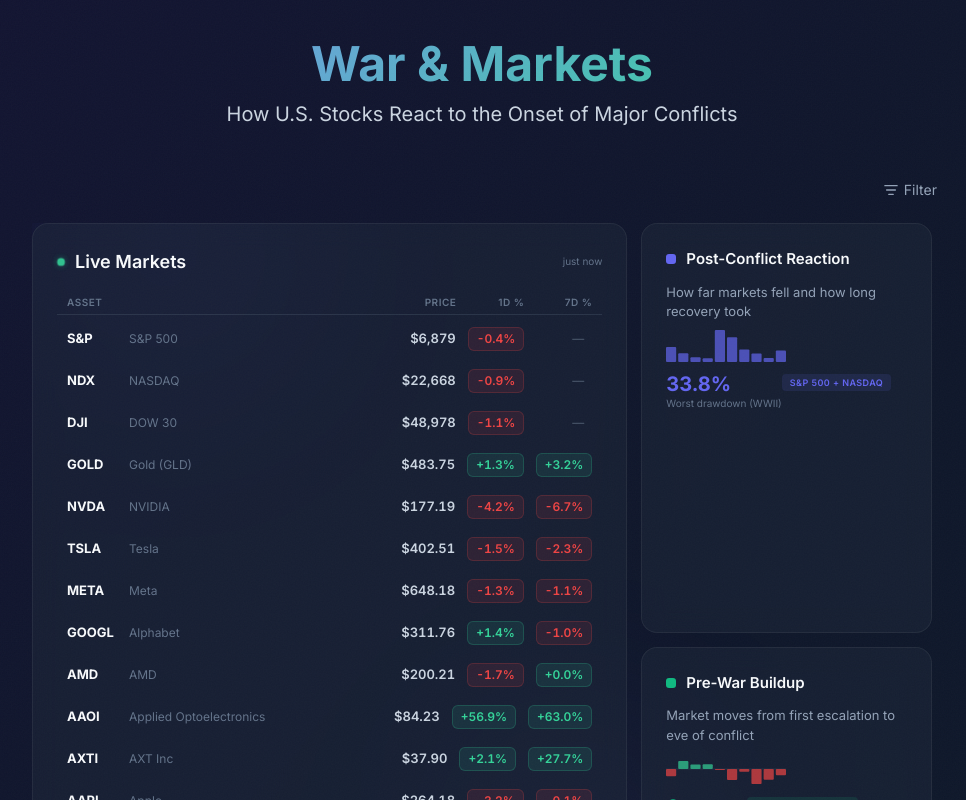
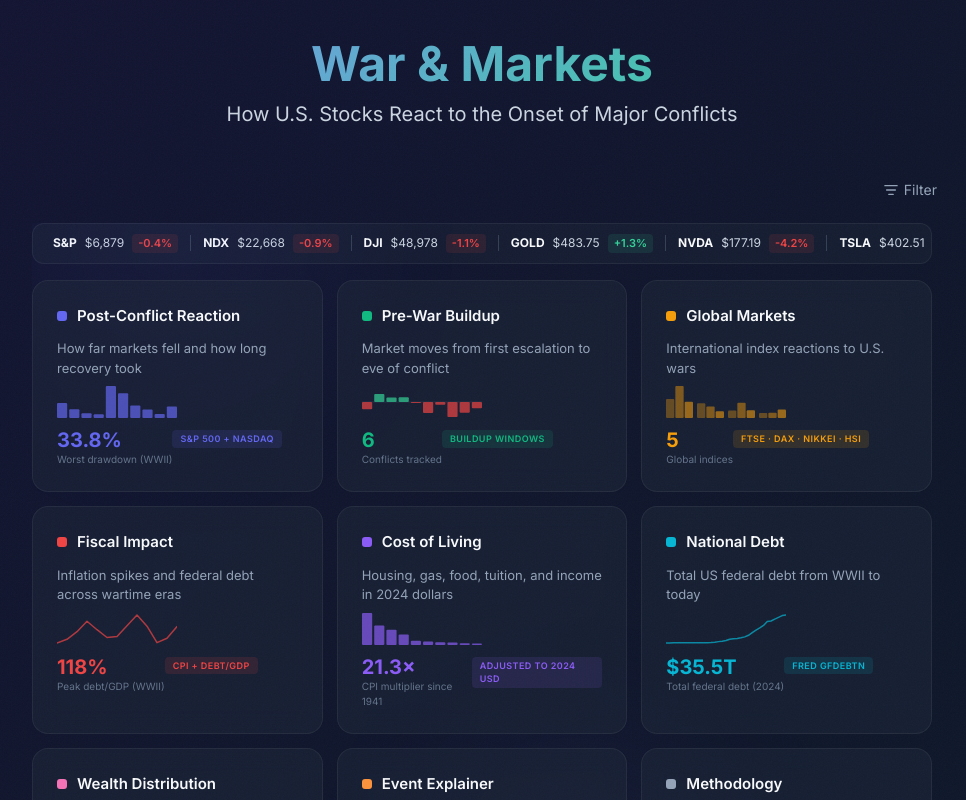
Before and after one commit to azaidi06/fin, a React (Vite) app in the folder war-markets-react/: page / in a window 1280 px wide. Shown: the top 800 px of the page, without its empty margins (158-1124 px from the left). Built offline with nearby package versions, Linux system fonts and the light colour scheme.

Commit message:
revamp live ticker

```diff
--- a/war-markets-react/src/components/HomePage.jsx
+++ b/war-markets-react/src/components/HomePage.jsx
@@ -215,7 +215,7 @@
   }
 }
 
-/* ── Live Market Hero ── */
+/* ── Live Market helpers ── */
 
 function formatPrice(price) {
   if (price >= 1000) return "$" + Math.round(price).toLocaleString();
@@ -233,7 +233,7 @@
   return `${Math.floor(hrs / 24)}d ago`;
 }
 
-function LiveMarketHero() {
+function useMarketData() {
   const [assets, setAssets] = useState([]);
   const [updatedAt, setUpdatedAt] = useState(null);
   const [loading, setLoading] = useState(true);
@@ -256,10 +256,52 @@
     return () => clearInterval(id);
   }, []);
 
+  return { assets, updatedAt, loading };
+}
+
+/* ── Ticker Strip (compact, above cards) ── */
+
+function TickerStrip({ assets, updatedAt, loading }) {
+  if (loading || assets.length === 0) return null;
+
+  return (
+    <div className="ticker-strip">
+      {assets.map((a, i) => {
+        const val = a.change1d ?? null;
+        const has = val != null && val !== 0;
+        const up = (val ?? 0) >= 0;
+        return (
+          <span key={a.symbol} className="ticker-item">
+            <span style={{ fontSize: 12, fontWeight: 700, color: "#F8FAFC" }}>{a.symbol}</span>
+            <span style={{ fontSize: 12, color: "#CBD5E1" }}>{formatPrice(a.price)}</span>
+            {has && (
+              <span style={{
+                fontSize: 11, fontWeight: 600, padding: "1px 6px", borderRadius: 4,
+                color: up ? "#34D399" : "#EF4444",
+                background: up ? "rgba(52,211,153,0.1)" : "rgba(239,68,68,0.1)",
+              }}>
+                {up ? "+" : ""}{val.toFixed(1)}%
+              </span>
+            )}
+            {i < assets.length - 1 && <span className="ticker-sep" />}
+          </span>
+        );
+      })}
+      <span style={{ display: "flex", alignItems: "center", gap: 6, marginLeft: "auto", flexShrink: 0 }}>
+        <span className="live-dot" style={{ width: 6, height: 6 }} />
+        <span style={{ fontSize: 10, color: "#64748B" }}>{updatedAt ? timeAgo(updatedAt) : ""}</span>
+      </span>
+    </div>
+  );
+}
+
+/* ── Live Market Detail (full-width, below cards) ── */
+
+function LiveMarketDetail({ assets, updatedAt, loading }) {
   return (
     <div
-      className="glass-card card-enter card-enter-0 bento-hero"
-      style={{ "--card-glow": "linear-gradient(135deg, #34D3994D, transparent 60%)", cursor: "default" }}
+      className="glass-card"
+      style={{ cursor: "default" }}
     >
       {/* Header */}
       <div style={{ display: "flex", alignItems: "center", gap: 10, marginBottom: 4 }}>
@@ -273,7 +315,6 @@
       </div>
 
       {loading ? (
-        /* Skeleton loading state */
         <div style={{ display: "flex", flexDirection: "column", gap: 12, marginTop: 8 }}>
           {[...Array(6)].map((_, i) => (
             <div key={i} className="skeleton" style={{ height: 28, opacity: 1 - i * 0.1 }} />
@@ -330,13 +371,7 @@
               >
                 {/* Symbol + name */}
                 <div style={{ display: "flex", alignItems: "center", gap: 10, minWidth: 0 }}>
-                  <span style={{
-                    fontSize: 13,
-                    fontWeight: 700,
-                    color: "#F8FAFC",
-                    width: 52,
-                    flexShrink: 0,
-                  }}>
+                  <span style={{ fontSize: 13, fontWeight: 700, color: "#F8FAFC", width: 52, flexShrink: 0 }}>
                     {a.symbol}
                   </span>
                   <span style={{ fontSize: 12, color: "#64748B", whiteSpace: "nowrap", overflow: "hidden", textOverflow: "ellipsis" }}>
@@ -351,57 +386,29 @@
                   </span>
                   {has1d ? (
                     <span style={{
-                      fontSize: 12,
-                      fontWeight: 600,
+                      fontSize: 12, fontWeight: 600,
                       color: up1d ? "#34D399" : "#EF4444",
                       background: up1d ? "rgba(52, 211, 153, 0.1)" : "rgba(239, 68, 68, 0.1)",
                       border: `1px solid ${up1d ? "rgba(52, 211, 153, 0.2)" : "rgba(239, 68, 68, 0.2)"}`,
-                      padding: "2px 8px",
-                      borderRadius: 6,
-                      minWidth: 56,
-                      textAlign: "right",
-                      fontVariantNumeric: "tabular-nums",
+                      padding: "2px 8px", borderRadius: 6, minWidth: 56, textAlign: "right", fontVariantNumeric: "tabular-nums",
                     }}>
                       {up1d ? "+" : ""}{val1d.toFixed(1)}%
                     </span>
                   ) : (
-                    <span style={{
-                      fontSize: 12,
-                      fontWeight: 500,
-                      color: "#475569",
-                      padding: "2px 8px",
-                      minWidth: 56,
-                      textAlign: "right",
-                    }}>
-                      —
-                    </span>
+                    <span style={{ fontSize: 12, fontWeight: 500, color: "#475569", padding: "2px 8px", minWidth: 56, textAlign: "right" }}>—</span>
                   )}
                   {has7d ? (
                     <span style={{
-                      fontSize: 12,
-                      fontWeight: 600,
+                      fontSize: 12, fontWeight: 600,
                       color: up7d ? "#34D399" : "#EF4444",
                       background: up7d ? "rgba(52, 211, 153, 0.1)" : "rgba(239, 68, 68, 0.1)",
                       border: `1px solid ${up7d ? "rgba(52, 211, 153, 0.2)" : "rgba(239, 68, 68, 0.2)"}`,
-                      padding: "2px 8px",
-                      borderRadius: 6,
-                      minWidth: 56,
-                      textAlign: "right",
-                      fontVariantNumeric: "tabular-nums",
+                      padding: "2px 8px", borderRadius: 6, minWidth: 56, textAlign: "right", fontVariantNumeric: "tabular-nums",
                     }}>
                       {up7d ? "+" : ""}{val7d.toFixed(1)}%
                     </span>
                   ) : (
-                    <span style={{
-                      fontSize: 12,
-                      fontWeight: 500,
-                      color: "#475569",
-                      padding: "2px 8px",
-                      minWidth: 56,
-                      textAlign: "right",
-                    }}>
-                      —
-                    </span>
+                    <span style={{ fontSize: 12, fontWeight: 500, color: "#475569", padding: "2px 8px", minWidth: 56, textAlign: "right" }}>—</span>
                   )}
                 </div>
               </div>
@@ -534,6 +541,7 @@
 
 export default function HomePage({ onSelect }) {
   const { filterData, activeConflicts } = useEventToggle();
+  const { assets, updatedAt, loading } = useMarketData();
 
   return (
     <div style={{ maxWidth: 900, margin: "0 auto", position: "relative", overflow: "hidden" }}>
@@ -542,10 +550,10 @@
       <GlowOrb color="#8B5CF6" size={350} top="30%" left="40%" delay={3} />
       <GlowOrb color="#10B981" size={400} top="60%" left="70%" delay={6} />
 
+      {/* Ticker strip — compact market glance */}
+      <TickerStrip assets={assets} updatedAt={updatedAt} loading={loading} />
+
       <div className="bento-grid">
-        {/* Live market hero tile */}
-        <LiveMarketHero />
-
         {/* Content cards */}
         {cards.map((c, i) => (
           <button
@@ -608,6 +616,10 @@
           </button>
         ))}
       </div>
+
+      {/* Full live market detail — below the fold */}
+      <hr className="glow-divider" style={{ marginTop: 32, marginBottom: 28 }} />
+      <LiveMarketDetail assets={assets} updatedAt={updatedAt} loading={loading} />
     </div>
   );
 }
--- a/war-markets-react/src/index.css
+++ b/war-markets-react/src/index.css
@@ -204,17 +204,39 @@
   gap: 14px;
 }
 
-.bento-hero {
-  grid-column: span 2;
-  grid-row: span 2;
+/* ── Ticker strip ── */
+.ticker-strip {
+  display: flex;
+  align-items: center;
+  gap: 8px;
+  padding: 10px 20px;
+  margin-bottom: 16px;
+  background: rgba(30, 41, 59, 0.4);
+  border: 1px solid rgba(255, 255, 255, 0.06);
+  border-radius: 12px;
+  overflow-x: auto;
+  scrollbar-width: none;
+}
+.ticker-strip::-webkit-scrollbar { display: none; }
+
+.ticker-item {
+  display: flex;
+  align-items: center;
+  gap: 8px;
+  white-space: nowrap;
+  flex-shrink: 0;
+}
+
+.ticker-sep {
+  width: 1px;
+  height: 16px;
+  background: #334155;
+  flex-shrink: 0;
+  margin: 0 4px;
 }
 
 @media (max-width: 600px) {
   .bento-grid {
     grid-template-columns: 1fr;
   }
-  .bento-hero {
-    grid-column: span 1;
-    grid-row: span 1;
-  }
 }
```
